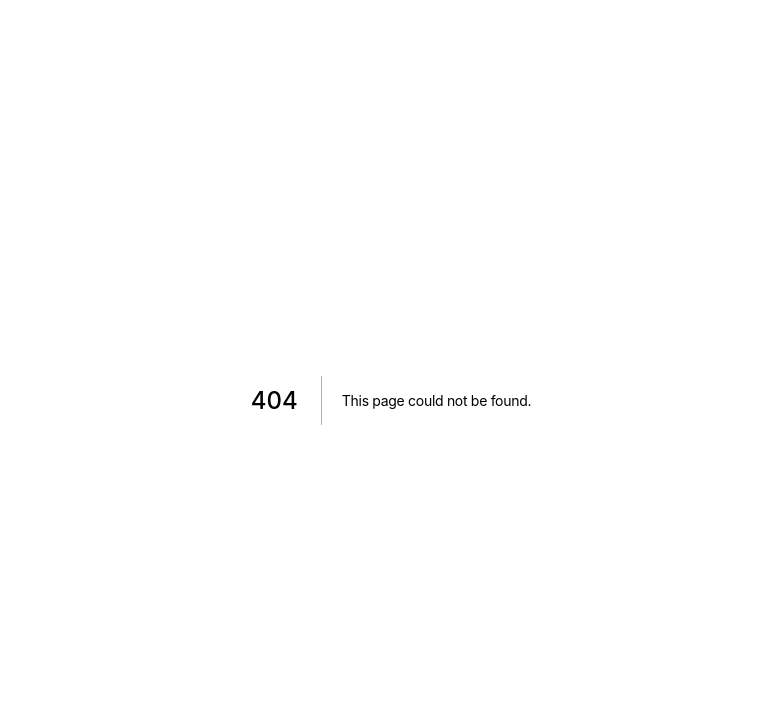
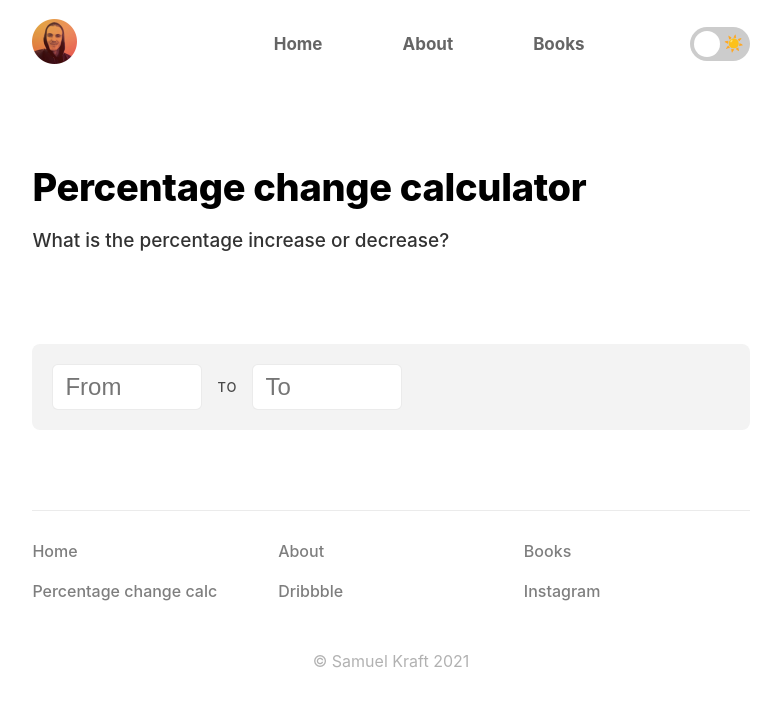
Before and after one commit to samuelkraft/samuelkraft-next, a Next.js app: page /percentagechange in a window 1280 px wide. Before the commit this address had no page. Shown: the top 706 px of the page, without its empty margins (249-1030 px from the left). Built offline with nearby package versions, Linux system fonts and the light colour scheme.

Commit message:
Add percentage change page + footer links

```diff
--- /dev/null
+++ b/components/input.module.scss
@@ -0,0 +1,8 @@
+.input {
+  padding: 8px 12px;
+  color: var(--text);
+  font-size: 19px;
+  background-color: var(--bg);
+  border: 1px solid var(--border);
+  border-radius: 6px;
+}
--- /dev/null
+++ b/components/input.tsx
@@ -0,0 +1,16 @@
+import { ChangeEvent } from 'react'
+import styles from './input.module.scss'
+
+type InputProps = {
+  type: string
+  placeholder?: string
+  disabled?: boolean
+  value: string | number
+  onChange: (e: ChangeEvent<HTMLInputElement>) => void // eslint-disable-line
+}
+
+const Input = ({ type = 'text', placeholder, disabled, value, onChange }: InputProps): JSX.Element => (
+  <input value={value} type={type} placeholder={placeholder} className={styles.input} disabled={disabled} onChange={onChange} />
+)
+
+export default Input
--- a/components/page.module.scss
+++ b/components/page.module.scss
@@ -13,9 +13,6 @@
 }
 
 .footer {
-  display: flex;
-  justify-content: center;
-  align-items: center;
   width: 100%;
   padding: 30px 0;
   border-top: 1px solid var(--border);
@@ -24,3 +21,22 @@
     opacity: 0.3;
   }
 }
+.copyright {
+  text-align: center;
+}
+
+.links {
+  display: grid;
+  margin: 0;
+  margin-bottom: 50px;
+  padding: 0;
+  list-style: none;
+  opacity: 0.5;
+  grid-template-columns: repeat(3, 1fr);
+  grid-gap: 20px;
+
+  li {
+    margin-bottom: 0;
+    font-weight: 500;
+  }
+}
--- a/components/page.tsx
+++ b/components/page.tsx
@@ -1,16 +1,33 @@
 import Header from 'components/header'
+import Link from 'next/link'
 import styles from './page.module.scss'
 
 type PageProps = {
   children: JSX.Element | JSX.Element[]
 }
 
+const footerLinks = [
+  { name: 'Home', url: '/' },
+  { name: 'About', url: '/about' },
+  { name: 'Books', url: '/books' },
+  { name: 'Percentage change calc', url: '/percentagechange' },
+  { name: 'Dribbble', url: 'https://www.dribbble.com/samuelkraft' },
+  { name: 'Instagram', url: 'https://www.instagram.com/samuelkraft' },
+]
+
 const Page = ({ children }: PageProps): JSX.Element => (
   <div className={styles.container}>
     <Header />
     <main className={styles.main}>{children}</main>
     <footer className={styles.footer}>
-      <p>&copy; Samuel Kraft {new Date().getFullYear()}</p>
+      <ul className={styles.links}>
+        {footerLinks.map(link => (
+          <li>
+            <Link href={link.url}>{link.name}</Link>
+          </li>
+        ))}
+      </ul>
+      <p className={styles.copyright}>&copy; Samuel Kraft {new Date().getFullYear()}</p>
     </footer>
   </div>
 )
--- /dev/null
+++ b/pages/percentagechange.module.scss
@@ -0,0 +1,55 @@
+.wrapper {
+  display: flex;
+  justify-content: space-between;
+  align-items: center;
+  margin-bottom: 20px;
+  padding: 20px;
+  background-color: var(--bookHeaderBg);
+  border-radius: 8px;
+
+  input {
+    max-width: 150px;
+    margin-right: 15px;
+    font-size: 24px;
+  }
+
+  input::-webkit-outer-spin-button,
+  input::-webkit-inner-spin-button {
+    margin: 0;
+    -webkit-appearance: none;
+  }
+
+  input[type='number'] {
+    -moz-appearance: textfield;
+  }
+
+  span {
+    display: block;
+    margin-right: 15px;
+    font-weight: 500;
+    font-size: 13px;
+    letter-spacing: 1px;
+    text-transform: uppercase;
+    opacity: 0.7;
+  }
+}
+
+.result {
+  margin-bottom: 0;
+  font-weight: 800;
+  font-size: 28px;
+  text-align: center;
+}
+
+.fields {
+  display: flex;
+  align-items: center;
+}
+
+.positive {
+  color: rgb(89, 205, 89);
+}
+
+.negative {
+  color: rgb(207, 80, 80);
+}
--- /dev/null
+++ b/pages/percentagechange.tsx
@@ -0,0 +1,58 @@
+import { useState } from 'react'
+import Page from 'components/page'
+import PageHeader from 'components/pageheader'
+import Input from 'components/input'
+import cn from 'classnames'
+import { NextSeo } from 'next-seo'
+import styles from './percentagechange.module.scss'
+
+const PercentageChange = (): JSX.Element => {
+  const [from, setFrom] = useState('')
+  const [to, setTo] = useState('')
+
+  let result = null
+  if (to && from) {
+    const change = ((+from - +to) / +from) * 100
+    const rounded = Math.round(change * 100) / 100
+
+    if (Number.isNaN(rounded)) {
+      result = '0'
+    } else if (rounded === 0) {
+      result = '±0'
+    } else if (rounded > 0) {
+      result = -rounded
+    } else {
+      result = `+${Math.abs(rounded)}`
+    }
+  }
+  const title = 'Percentage change calculator'
+  const description = 'What is the percentage increase or decrease?'
+  return (
+    <Page>
+      <NextSeo
+        title={title}
+        description={description}
+        openGraph={{
+          title,
+          url: `https://samuelkraft.com/books/`,
+          description,
+          site_name: 'Samuel Kraft',
+        }}
+        twitter={{
+          cardType: 'summary_large_image',
+        }}
+      />
+      <PageHeader title={title} description={description} />
+      <div className={styles.wrapper}>
+        <div className={styles.fields}>
+          <Input type="number" placeholder="From" onChange={e => setFrom(e.target.value)} value={from} />
+          <span>to</span>
+          <Input type="number" placeholder="To" onChange={e => setTo(e.target.value)} value={to} />
+        </div>
+        {result && <p className={cn(styles.result, result > 0 && styles.positive, result < 0 && styles.negative)}>{result} %</p>}
+      </div>
+    </Page>
+  )
+}
+
+export default PercentageChange
```
Also changed, not shown: components/button.tsx (+10 -2 lines).
